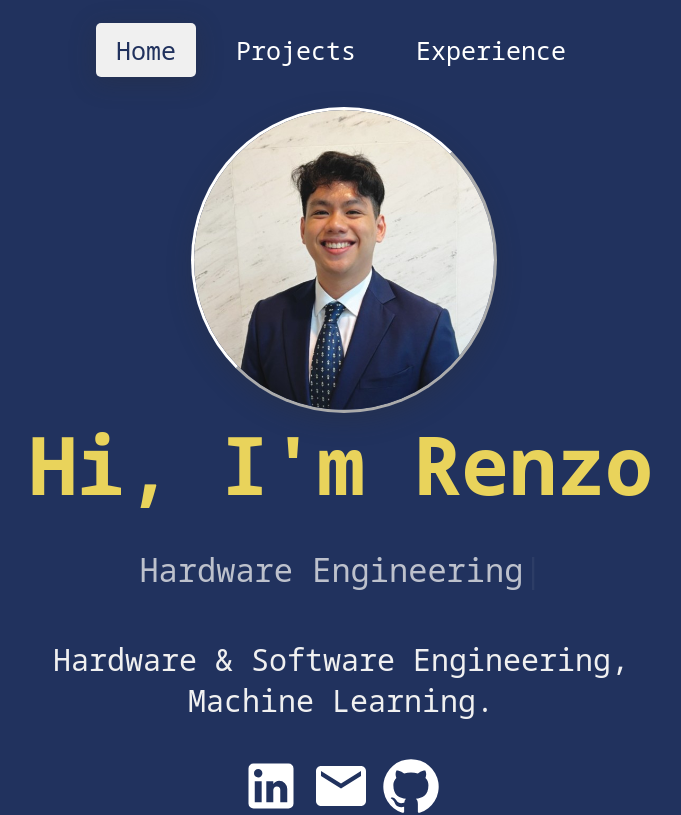
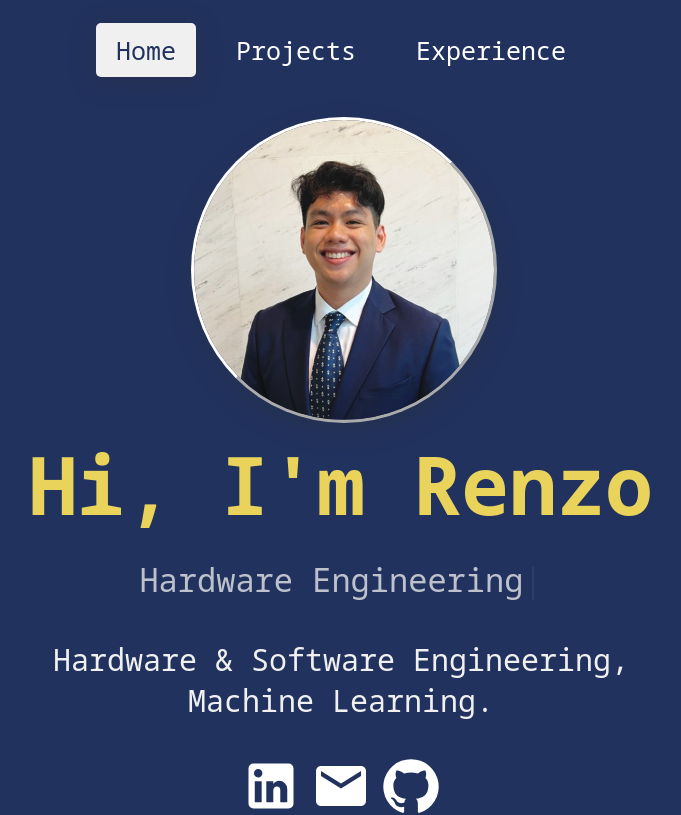
Before and after one commit to renzocanare/portfolio-website, a React (Create React App) app: page / in a window 1280 px wide. Shown: the top 815 px of the page, without its empty margins (299-980 px from the left). Built offline with nearby package versions, Linux system fonts and the light colour scheme.

Commit message:
Fix padding issue on smaller screens

```diff
--- a/src/styles/DynamicText.css
+++ b/src/styles/DynamicText.css
@@ -6,7 +6,7 @@
     height: 100px;
     font-size: 2.0em;
     color: #f0f0f0c0;
-    margin: 20px 0;
+    margin: 10px 0;
     white-space: nowrap;
   }
 
```
